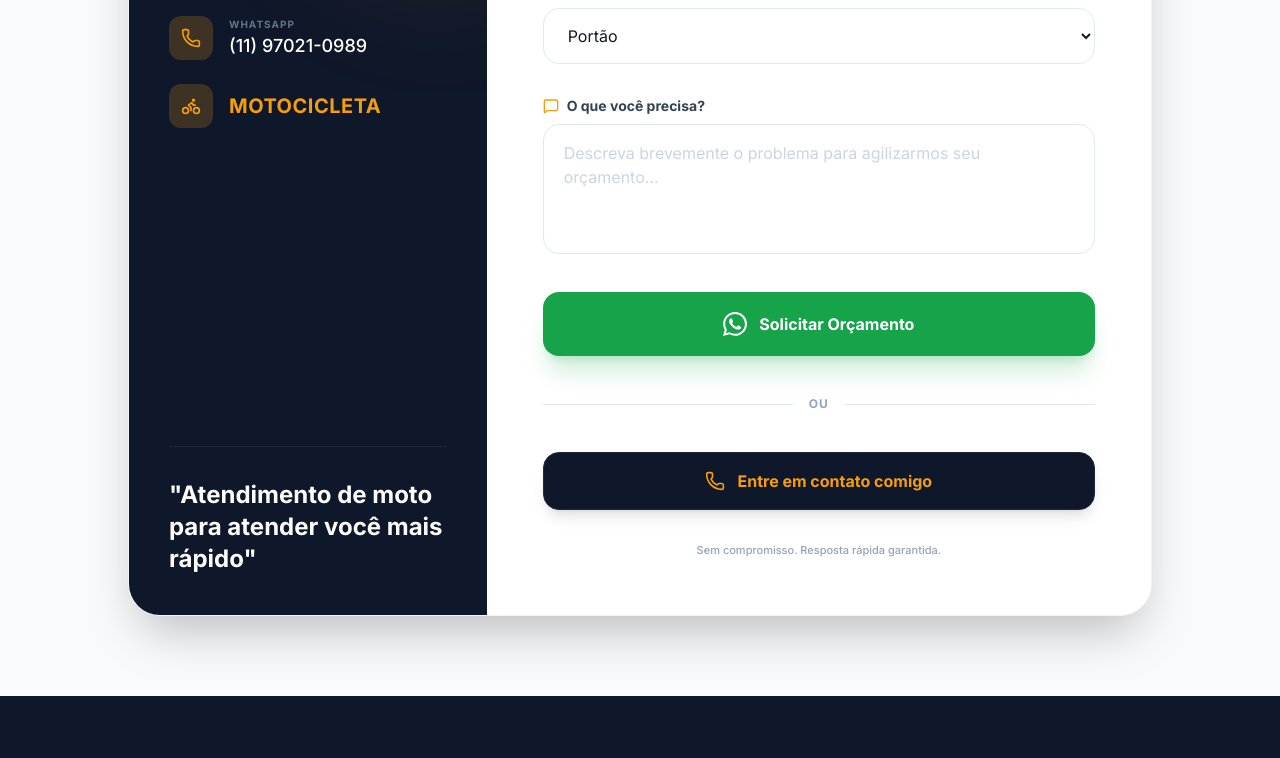
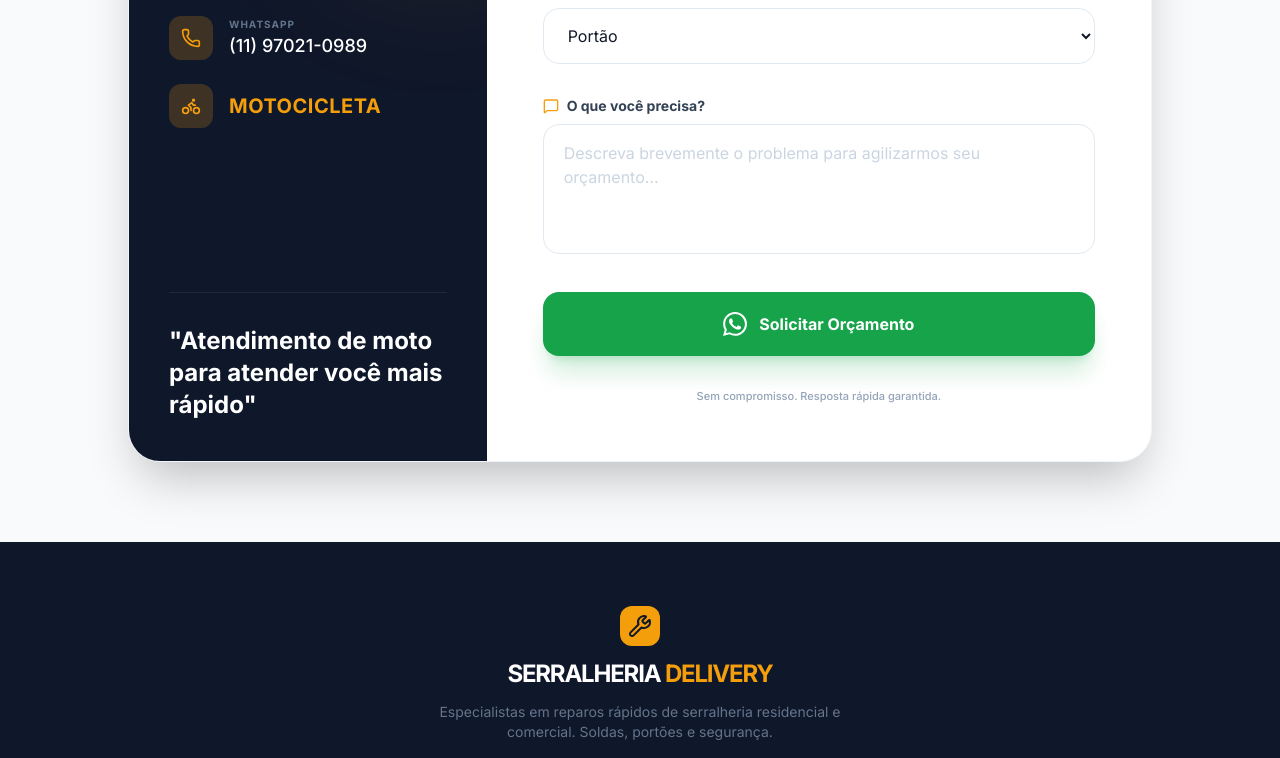
Before and after one commit to lmberaldo-pixel/Serra, a React (Vite) app: page / in a window 1280 px wide. Shown: the part 1354-2112 px from the top of the page. Built offline with nearby package versions, Linux system fonts and the light colour scheme.

Commit message:
feat: Remove redundant contact button
The "Entre em contato comigo" button was redundant as the primary call to action already handles this functionality. This simplifies the UI and focuses user interaction on the main "Solicitar Orçamento" button.

```diff
--- a/App.tsx
+++ b/App.tsx
@@ -338,21 +338,6 @@ const App: React.FC = () => {
                     )}
                   </button>
 
-                  <div className="flex items-center gap-4 py-2">
-                    <div className="h-px bg-slate-200 flex-1"></div>
-                    <span className="text-slate-400 text-xs font-bold uppercase tracking-widest">Ou</span>
-                    <div className="h-px bg-slate-200 flex-1"></div>
-                  </div>
-
-                  <button
-                    type="button"
-                    onClick={() => setIsModalOpen(true)}
-                    className="w-full bg-slate-900 text-amber-500 hover:bg-slate-800 font-bold py-4 rounded-2xl flex items-center justify-center gap-3 shadow-lg transition-all duration-300 active:scale-[0.98] border border-slate-800"
-                  >
-                    <Phone size={20} />
-                    Entre em contato comigo
-                  </button>
-
                   <p className="text-center text-[11px] text-slate-400 font-medium">
                     Sem compromisso. Resposta rápida garantida.
                   </p>
--- a/index.html
+++ b/index.html
@@ -1,31 +1,33 @@
+
 <!DOCTYPE html>
 <html lang="pt-BR">
-
   <head>
     <meta charset="UTF-8" />
     <meta name="viewport" content="width=device-width, initial-scale=1.0" />
     <title>Serralheria Delivery - Reparos Rápidos</title>
     <script src="https://cdn.tailwindcss.com"></script>
-  <link
-    href="https://fonts.googleapis.com/css2?family=Inter:wght@300;400;500;600;700&family=Oswald:wght@500;700&display=swap"
-    rel="stylesheet">
+    <link href="https://fonts.googleapis.com/css2?family=Inter:wght@300;400;500;600;700&family=Oswald:wght@500;700&display=swap" rel="stylesheet">
     <style>
       body {
         font-family: 'Inter', sans-serif;
       }
-
-    h1,
-    h2,
-    h3 {
+      h1, h2, h3 {
         font-family: 'Oswald', sans-serif;
       }
     </style>
-
+  <script type="importmap">
+{
+  "imports": {
+    "react/": "https://esm.sh/react@^19.2.4/",
+    "react": "https://esm.sh/react@^19.2.4",
+    "react-dom/": "https://esm.sh/react-dom@^19.2.4/",
+    "lucide-react": "https://esm.sh/lucide-react@^0.563.0",
+    "@supabase/supabase-js": "https://esm.sh/@supabase/supabase-js@2.39.3"
+  }
+}
+</script>
 </head>
-
   <body class="bg-gray-50 text-gray-900">
     <div id="root"></div>
-  <script type="module" src="/index.tsx"></script>
   </body>
-
 </html>
```
Also changed, not shown: 1 other file (tests, documents, lock files or other folders). Lines whose indentation alone changed are shown as unchanged.
